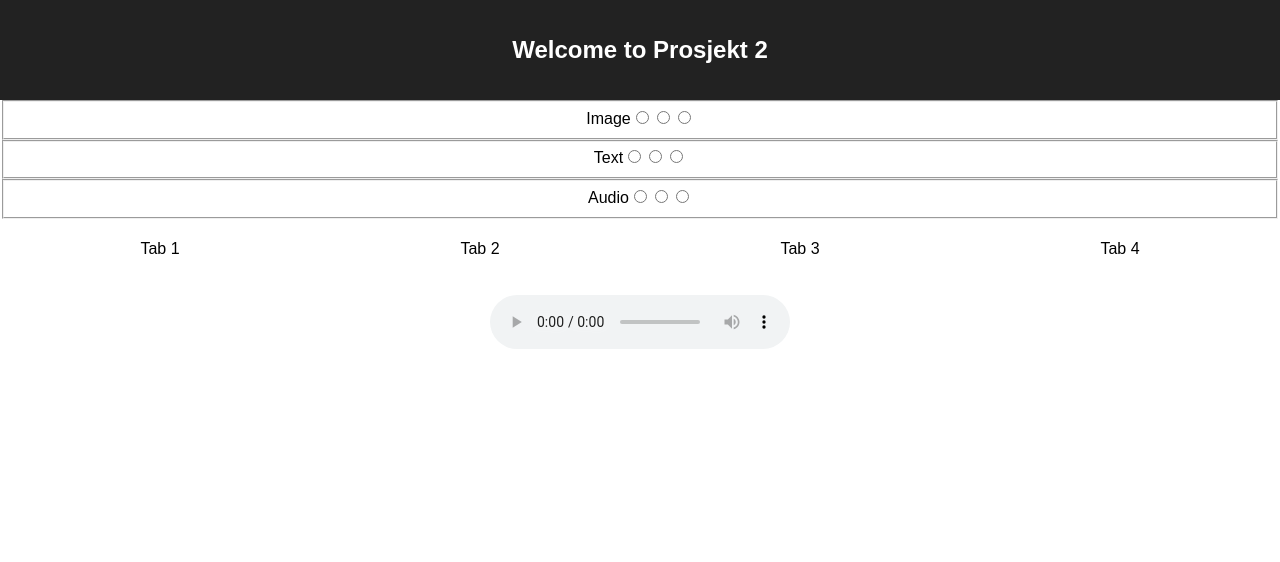
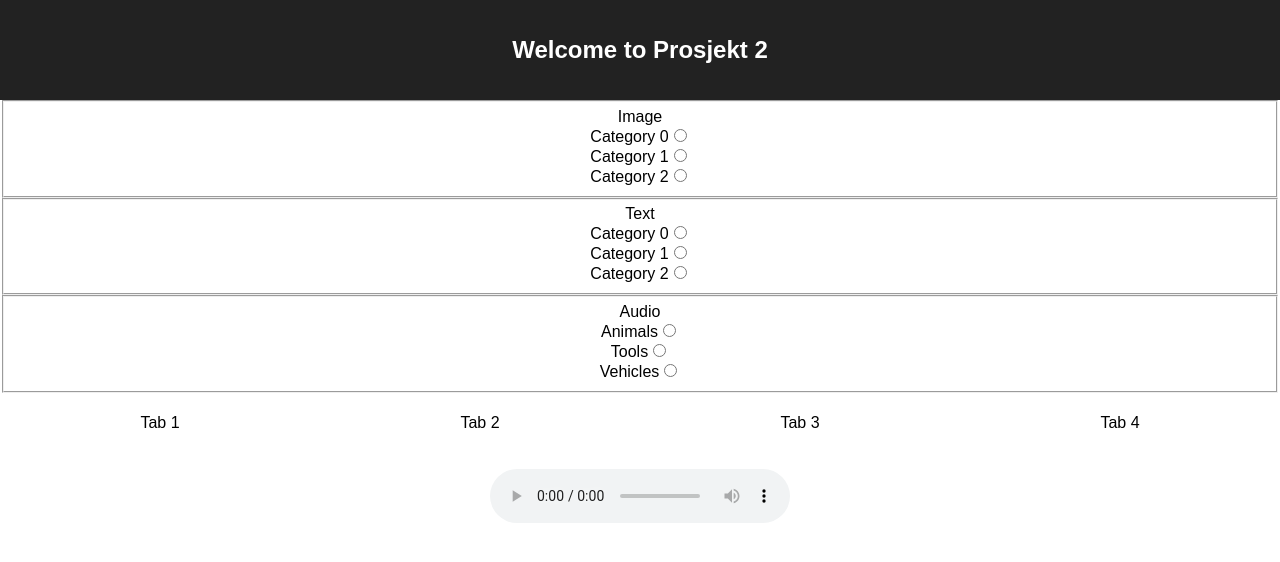
Before and after one commit to IT2810/it2810-webutvikling-h18-prosjekt-2-gruppe--53, a React (Create React App) app: page / in a window 1280 px wide. Shown: the top 562 px of the page. Built offline with nearby package versions, Linux system fonts and the light colour scheme; the HTML template or start-up script is replaced by a standard one.

Commit message:
Dynamically set categories, resolve #20

```diff
--- /dev/null
+++ b/public/res/categories.json
@@ -0,0 +1,17 @@
+{
+    "image": {
+        "cat0": "Category 0",
+        "cat1": "Category 1",
+        "cat2": "Category 2"
+    },
+    "text": {
+        "cat0": "Category 0",
+        "cat1": "Category 1",
+        "cat2": "Category 2"
+    },
+    "audio": {
+        "animals": "Animals",
+        "tools": "Tools",
+        "vehicles": "Vehicles"
+    }
+}
--- a/src/components/App/App.js
+++ b/src/components/App/App.js
@@ -20,7 +20,8 @@ class App extends Component {
       cache: {
         image: {},
         text: {}
-      }
+      },
+      categories: {}
     };
   }
 
@@ -72,13 +73,27 @@ class App extends Component {
     });
   }
 
+  loadCategories() {
+    fetch('res/categories.json')
+    .then((res) => res.json())
+    .then((data) => {
+      this.setState({
+        categories: data
+      });
+    });
+  }
+
+  componentDidMount() {
+    this.loadCategories();
+  }
+
   render() {
     return (
       <div className="App">
         <header className="App-header">
           <h1 className="App-title">Welcome to Prosjekt 2</h1>
         </header>
-        <CatSelect callback={this.selectCategory} />
+        <CatSelect callback={this.selectCategory} categories={this.state.categories} />
         <TabSelect callback={this.selectTab} selected={this.state.selectedTab} />
         <Content />
       </div>
--- a/src/components/CatSelect/CatSelect.js
+++ b/src/components/CatSelect/CatSelect.js
@@ -12,27 +12,38 @@ class CatSelect extends Component {
         this.props.callback(event.target.name, event.target.value);
     }
 
+    getCategories(media) {
+        if (this.props.categories[media]) {
+            let categories = this.props.categories[media];
+            let elements = [];
+            for (let key in categories) {
+                elements.push(
+                    <div key={key}>
+                        <label>{categories[key]}</label>
+                        <input type='radio' value={key} name={media}></input>
+                    </div>
+                );
+            }
+            return elements;
+        }
+        return false;
+    }
+
     render() {
         return (
             <div>
                 <form onChange={this.handleChange}>
                     <fieldset>
-                        <label>Image</label>
-                        <input type='radio' value='cat0' name='image'></input>
-                        <input type='radio' value='cat1' name='image'></input>
-                        <input type='radio' value='cat2' name='image'></input>
+                        Image
+                        {this.getCategories('image')}
                     </fieldset>
                     <fieldset>
-                        <label>Text</label>
-                        <input type='radio' value='cat0' name='text'></input>
-                        <input type='radio' value='cat1' name='text'></input>
-                        <input type='radio' value='cat2' name='text'></input>
+                        Text
+                        {this.getCategories('text')}
                     </fieldset>
                     <fieldset>
-                        <label>Audio</label>
-                        <input type='radio' value='animals' name='audio'></input>
-                        <input type='radio' value='tools' name='audio'></input>
-                        <input type='radio' value='vehicles' name='audio'></input>
+                        Audio
+                        {this.getCategories('audio')}
                     </fieldset>
                 </form>
             </div>
```
